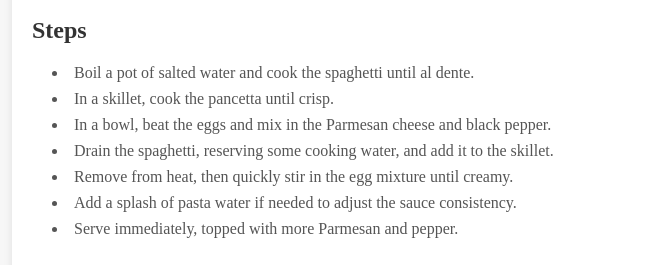
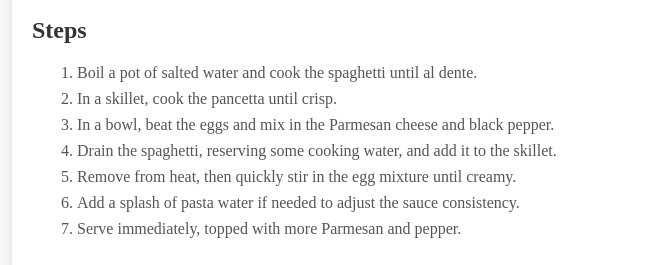
Before and after one commit to AmiteshKrishna/FoodiePal, a plain HTML site: page SpaghettiCarbonara.html in a window 1280 px wide. Shown: the part 778-1043 px from the top of the page, without its empty margins (178-848 px from the left). Drawn offline with Linux system fonts and the light colour scheme.

Commit message:
Title Bug and ol bug - Fixed

```diff
--- a/SpaghettiCarbonara.html
+++ b/SpaghettiCarbonara.html
@@ -3,7 +3,7 @@
 <head>
     <meta charset="UTF-8">
     <meta name="viewport" content="width=device-width, initial-scale=1.0">
-    <title>Recipe - Chocolate Lava Cake</title>
+    <title>Recipe - Spaghetti Carbonara</title>
     <link rel="stylesheet" href="assets/css/subrecipestyle.css">
 </head>
 <body>
--- a/assets/css/subrecipestyle.css
+++ b/assets/css/subrecipestyle.css
@@ -131,13 +131,19 @@ body {
     margin-bottom: 20px;
 }
 
-.recipe-details ul, .recipe-details ol {
+.recipe-details ul{
     margin: 0;
     padding: 0 20px;
     list-style: inside;
 }
 
-.recipe-details li {
+.recipe-details ol{
+    margin: 0;
+    margin-left: 25px;
+    padding: 0 20px;
+}
+
+.recipe-details li{
     margin-bottom: 8px;
     font-size: 1rem;
     color: #555;
```
